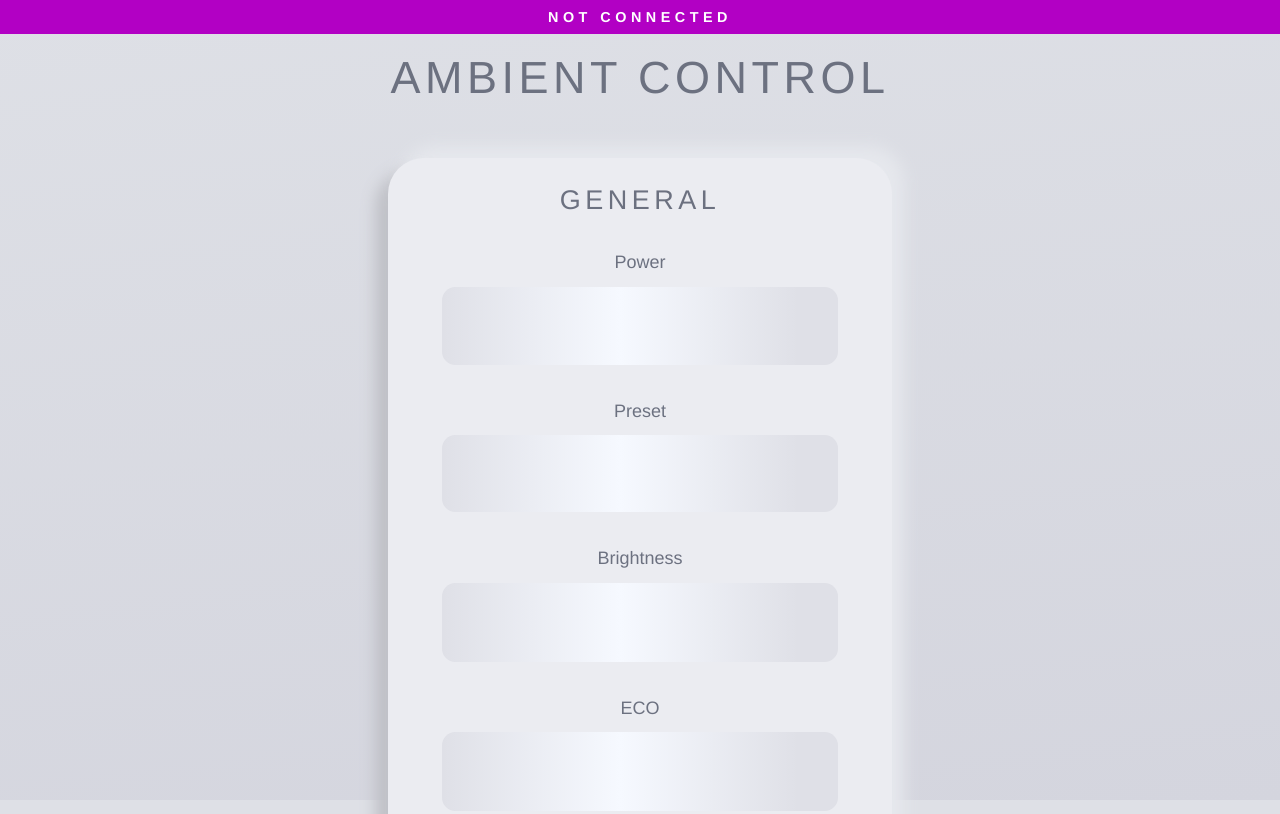
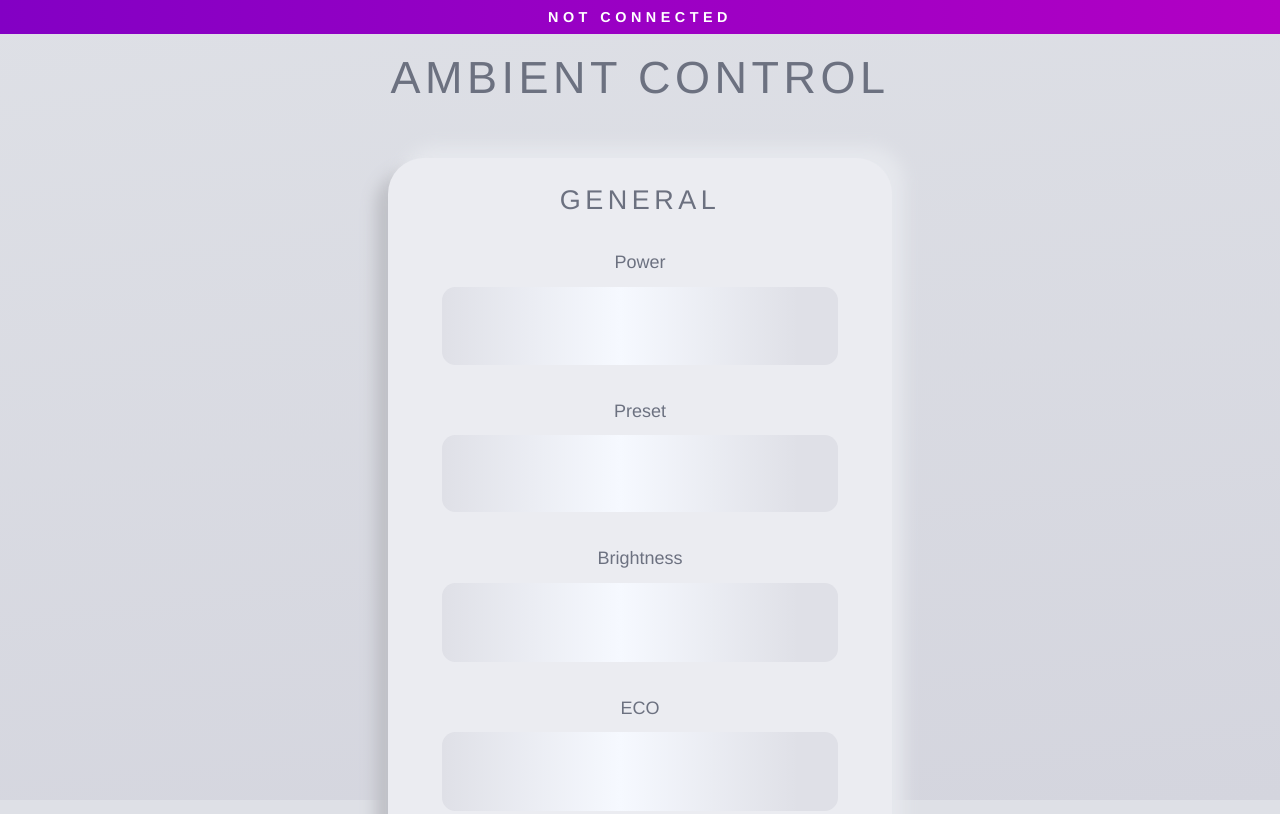
Before and after one commit to DrA1ex/esp_led_lamp, a website with bundled scripts: page www/src/index.html in a window 1280 px wide. Shown: the top 814 px of the page. Built offline with nearby package versions, Linux system fonts and the light colour scheme; no server answers.

Commit message:
Update dark theme

```diff
--- a/www/src/style.css
+++ b/www/src/style.css
@@ -25,7 +25,7 @@
 @media (prefers-color-scheme: light) {
     :where(body) {
         --control-color-active: #dfe0e7;
-        --control-color-accent: #b200c4;
+        --control-color-accent: linear-gradient(90deg, #8300c4, #b200c4);
         --control-color-inactive: #d4d5dc;
 
         --frame-color: #ebecf1;
@@ -43,21 +43,20 @@
 }
 
 html {
-    --control-color-active: #1d2030;
-    --control-color-accent: #f97601;
-    --control-color-inactive: #22232b;
+    --control-color-active: #3b3c42;
+    --control-color-accent: linear-gradient(90deg, #8300c4, #b200c4);
+    --control-color-inactive: #323237;
 
-    --frame-color: rgba(23, 16, 30, 0.22);
+    --frame-color: #252527;
 
-    --theme-color: #262b3b;
-    --gradient-1: #33394d;
-    --gradient-2: #1f2230;
+    --theme-color: #1c1c1c;
+    --gradient-1: #2e2e2e;
+    --gradient-2: #161616;
+    --loader-color: #272727;
 
-    --loader-color: var(--gradient-1);
+    --text-color: #f3f3f3;
 
-    --text-color: #fff;
-
-    --shadow: rgba(152, 153, 160, 0.04) 9px -9px 16px, rgba(19, 20, 22, 0.4) -9px 9px 16px;
+    --shadow: #27272a 8px -8px 16px, #1d1e21 -8px 8px 16px;
 
     margin: 0 auto;
     text-align: center;
```
